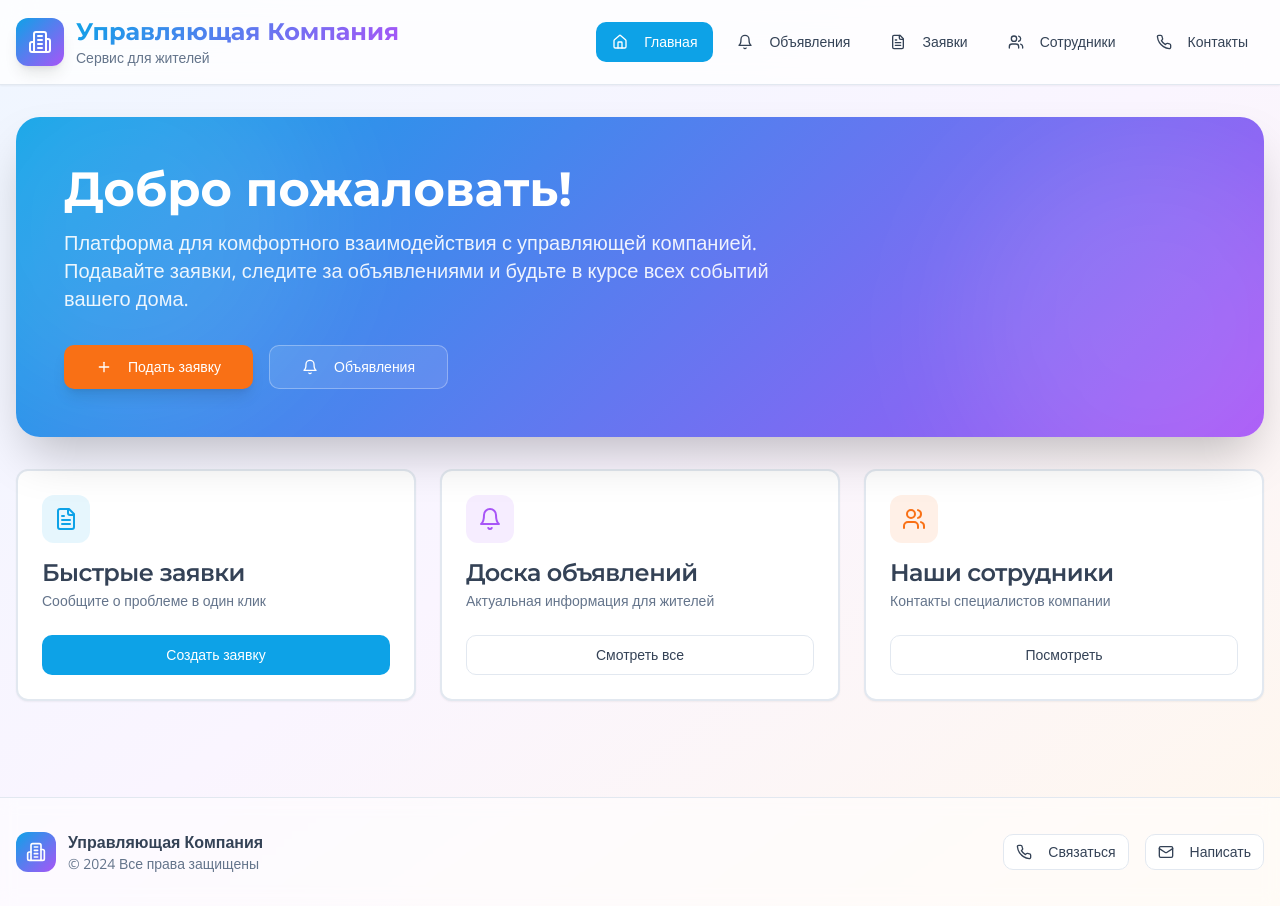
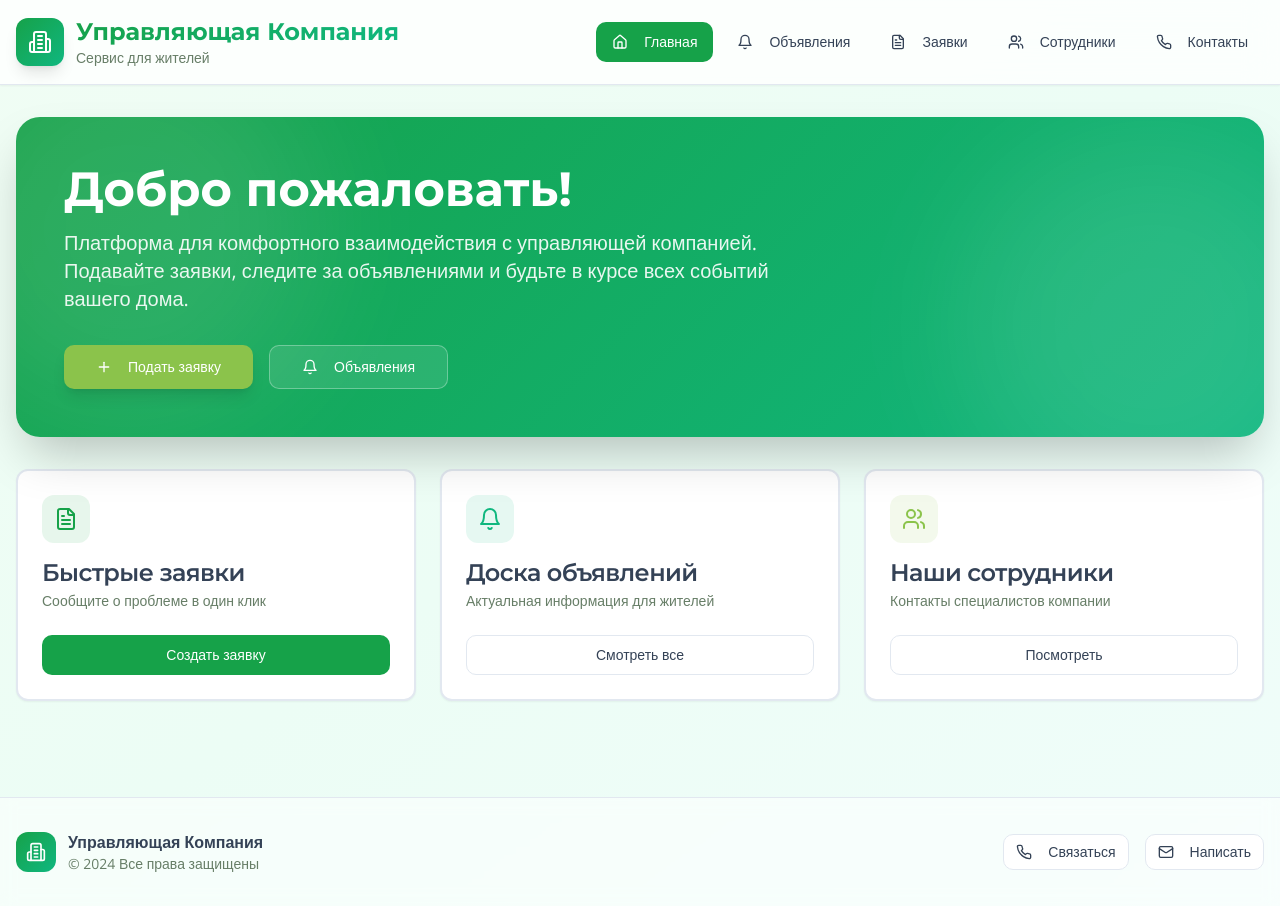
Before and after one commit to pr-poehali-dev/resident-interaction-platform, a React (Vite) app: page / in a window 1280 px wide. Built offline with nearby package versions, Linux system fonts and the light colour scheme.

Commit message:
Добавить зелёную тему оформления

```diff
--- a/src/index.css
+++ b/src/index.css
@@ -15,16 +15,16 @@
     --popover: 0 0% 100%;
     --popover-foreground: 215 25% 27%;
 
-    --primary: 199 89% 48%;
+    --primary: 142 76% 36%;
     --primary-foreground: 0 0% 100%;
 
-    --secondary: 24 95% 53%;
+    --secondary: 88 50% 53%;
     --secondary-foreground: 0 0% 100%;
 
-    --muted: 210 40% 96.1%;
-    --muted-foreground: 215.4 16.3% 46.9%;
+    --muted: 120 20% 96%;
+    --muted-foreground: 120 10% 45%;
 
-    --accent: 271 91% 65%;
+    --accent: 160 84% 39%;
     --accent-foreground: 0 0% 100%;
 
     --destructive: 0 84.2% 60.2%;
--- a/src/pages/Index.tsx
+++ b/src/pages/Index.tsx
@@ -77,7 +77,7 @@ const Index = () => {
   };
 
   return (
-    <div className="min-h-screen bg-gradient-to-br from-blue-50 via-purple-50 to-orange-50">
+    <div className="min-h-screen bg-gradient-to-br from-green-50 via-emerald-50 to-teal-50">
       <header className="sticky top-0 z-50 w-full border-b bg-white/80 backdrop-blur-lg shadow-sm">
         <div className="container mx-auto px-4 py-4">
           <div className="flex items-center justify-between">
```
